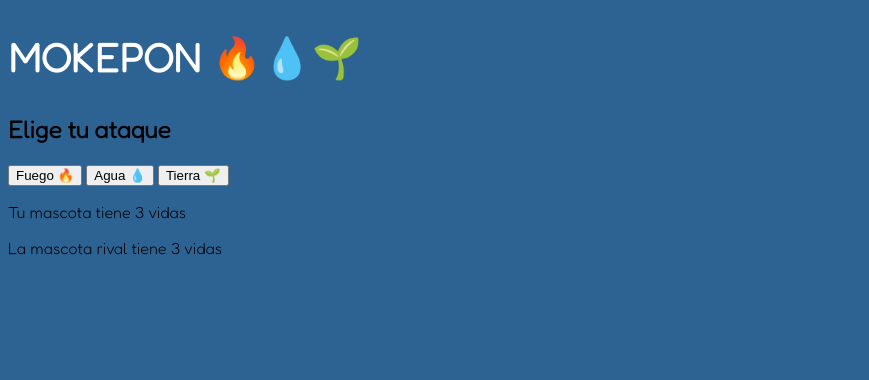
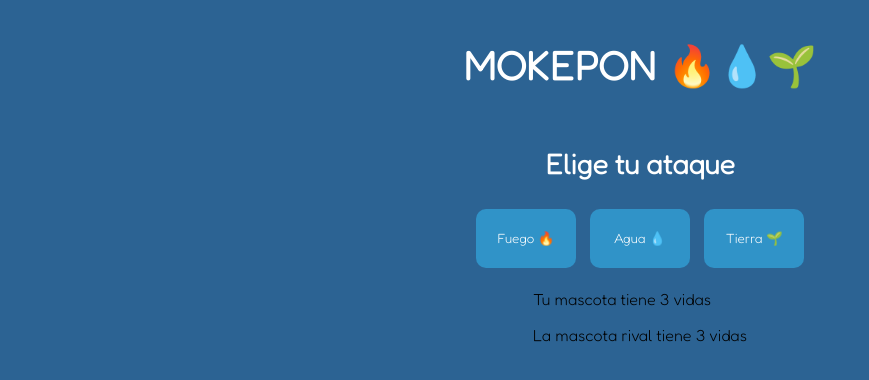
Before and after one commit to Martin-Moreno-Jara/MOKEPON_platzi, a plain HTML site: page mokepon.html in a window 1280 px wide. Both pictures are taken after a click on the button "Seleccionar". Shown: the whole page, without its empty margins (0-869 px from the left). Drawn offline with Linux system fonts and the light colour scheme.

Commit message:
Styles in second screen

```diff
--- a/css/styles.css
+++ b/css/styles.css
@@ -60,6 +60,20 @@ align-items: center;
     align-items: center;
     margin-top:10px;
 }
+#attackSelect{
+    flex-direction: column;
+    align-items: center;
+}
+.botonAtaque{
+    background-color: #3093C8;
+    height: 59px;
+    width: 100px;
+    margin: 5px;
+    border-radius: 10px;
+    border-color: transparent;
+    color: white;
+    font-family: 'Fredoka', sans-serif;
+}
 
 input{
 display: none;
--- a/js/mokepon.js
+++ b/js/mokepon.js
@@ -78,7 +78,7 @@ function selectMascots(){ //let's player select, and selects for the enemy
     if(isSelected){
         selectEnemy(1,6);
     }
-    sectionAttack.style.display = "block";
+    sectionAttack.style.display = "flex";
     sectionMascots.style.display = "none";
     enemyName.innerHTML=enemy;
 }
--- a/mokepon.html
+++ b/mokepon.html
@@ -57,11 +57,11 @@
 
     <section id="attackSelect">
         <h1 class="title">MOKEPON 🔥💧🌱</h1>
-        <h2>Elige tu ataque</h2>
+        <h2 class="subtitulo">Elige tu ataque</h2>
         <div>
-            <button id="btnFire">Fuego 🔥</button>
-            <button id="btnWater">Agua 💧</button>
-            <button id="btnEarth">Tierra 🌱</button>
+            <button id="btnFire" class="botonAtaque">Fuego 🔥</button>
+            <button id="btnWater" class="botonAtaque">Agua 💧</button>
+            <button id="btnEarth" class="botonAtaque">Tierra 🌱</button>
         </div>
         <div>
             <section id="messages">
```
